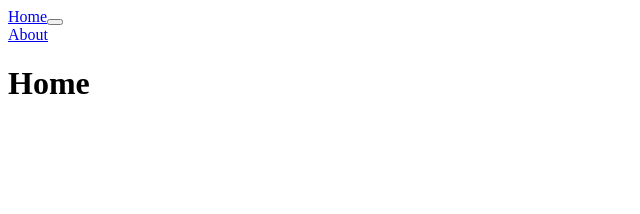
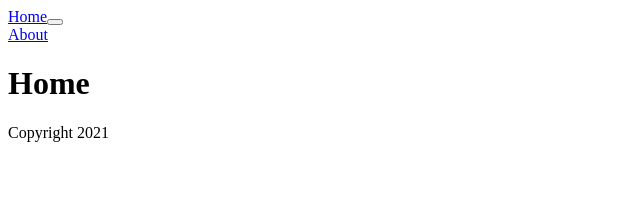
Before and after one commit to BirdHighway/CS-Visualized, a React app: page / in a window 1280 px wide. Shown: the top 214 px of the page, without its empty margins (0-640 px from the left). Built offline with nearby package versions, Linux system fonts and the light colour scheme; the HTML template or start-up script is replaced by a standard one.

Commit message:
add footer

```diff
--- a/client/src/components/App.jsx
+++ b/client/src/components/App.jsx
@@ -6,12 +6,13 @@ import {
   Link
 } from 'react-router-dom';
 import Navbar from './Navbar';
+import Footer from './Footer';
 
 export default function App() {
   return (
     <div className="container">
       <Router>
-        <div>
+        <div id="content">
           <Navbar />
           <Switch>
             <Route path="/about">
@@ -22,6 +23,7 @@ export default function App() {
             </Route>
           </Switch>
         </div>
+        <Footer />
       </Router>
     </div>
   )
--- /dev/null
+++ b/client/src/components/Footer.jsx
@@ -0,0 +1,11 @@
+import React from 'react';
+
+const Footer = () => {
+  return (
+    <div className="footer">
+      <p>Copyright 2021</p>
+    </div>
+  );
+};
+
+export default Footer;
```
Also changed, not shown: 2 other files (tests, documents, lock files or other folders).
